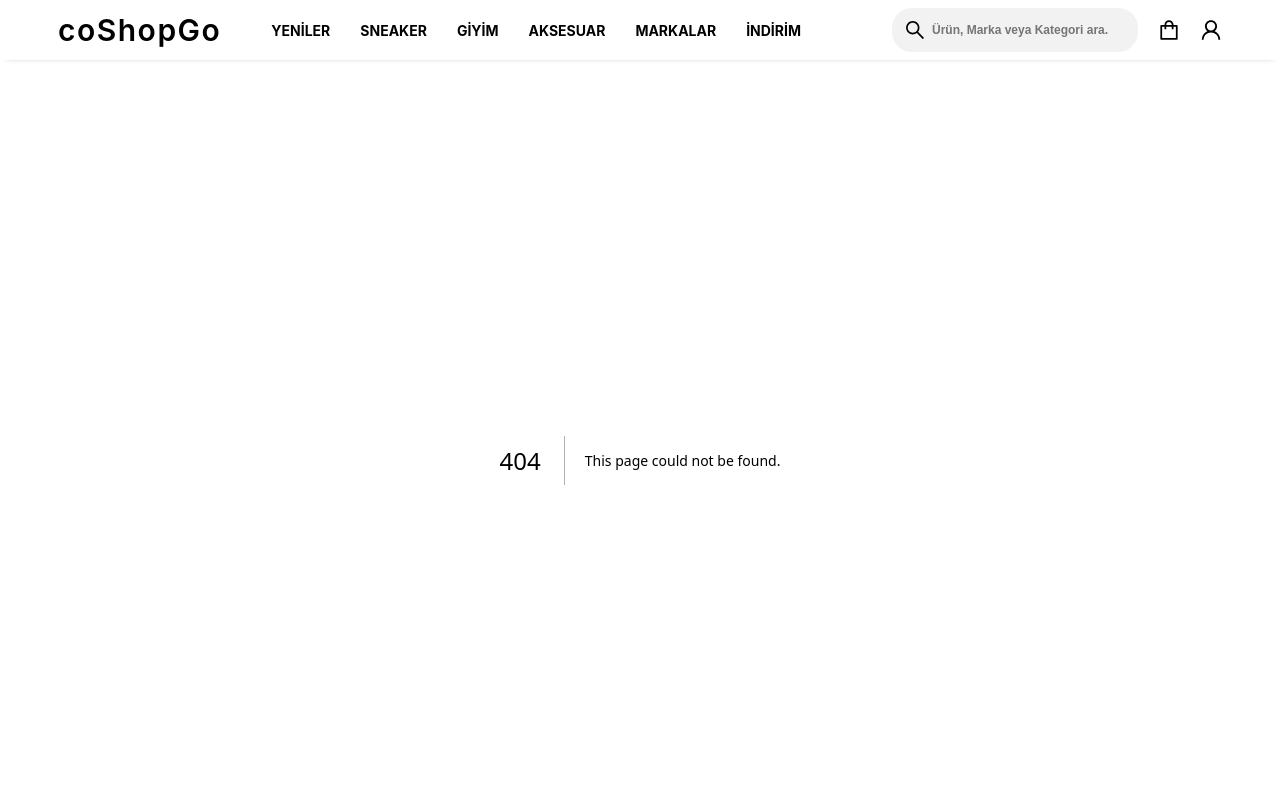
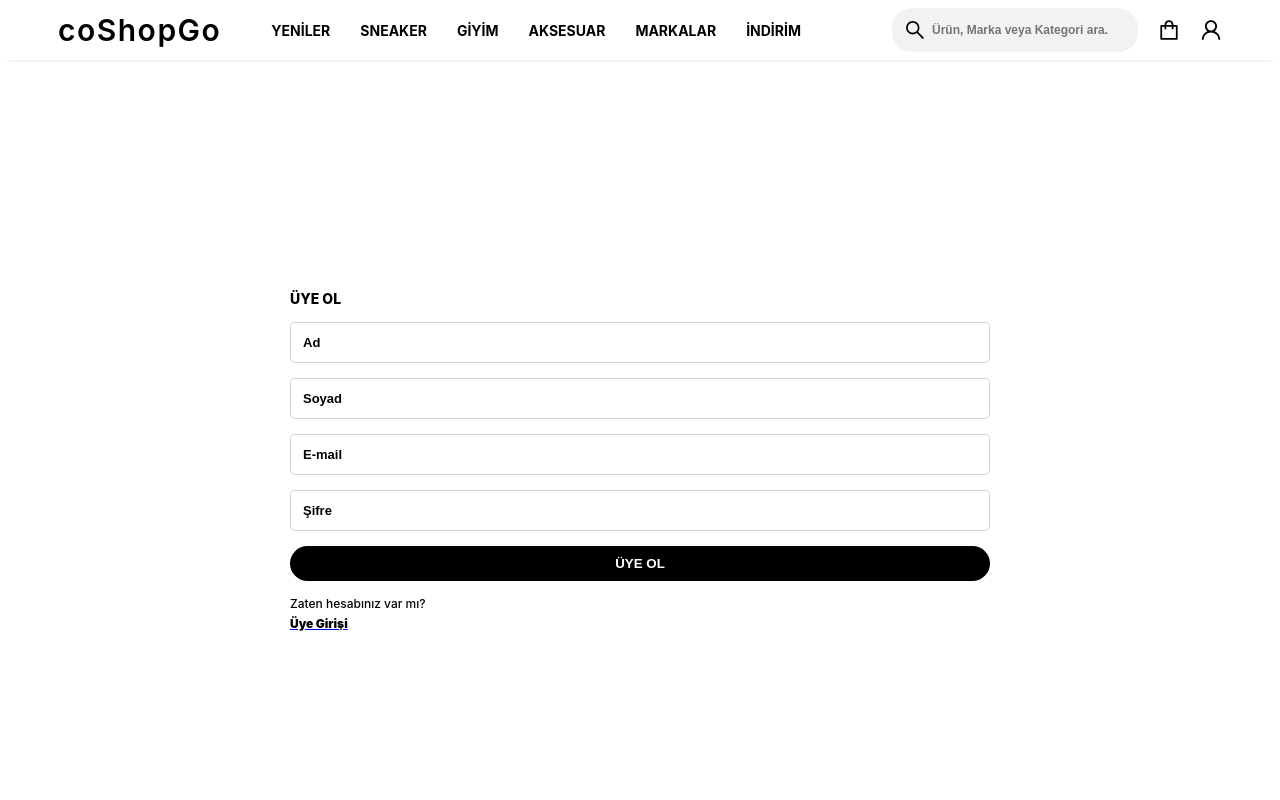
Before and after one commit to Development-Flows/coShopGo, a Next.js app in the folder apps/web/: page /account/register in a window 1280 px wide. Before the commit this address had no page. Shown: the top 800 px of the page. Built offline with nearby package versions, Linux system fonts and the light colour scheme.

Commit message:
register page added.

```diff
--- a/apps/web/pages/account/login/login.module.css
+++ b/apps/web/pages/account/login/login.module.css
@@ -76,6 +76,7 @@
     color: #000;
     font-size: 12px;
     font-weight: 700;
+    margin-left: 5px;
 }
 .loginInfoContainer{
     padding-top: 25px;
--- /dev/null
+++ b/apps/web/pages/account/register/index.js
@@ -0,0 +1,25 @@
+import styles from "./register.module.css"
+import Link from "next/link";
+
+const Register = () => {
+  return (
+   <div className={styles.registerContainer}>
+      <div className={styles.registerWrapper}>
+        <div className={styles.registerTitle}>ÜYE OL</div>
+        <form className={styles.registerForm}>
+            <input className={styles.registerInput} type="text" placeholder="Ad"/>
+            <input className={styles.registerInput} type="text" placeholder="Soyad"/>
+            <input className={styles.registerInput} type="text" placeholder="E-mail"/>
+            <input className={styles.registerInput} type="text" placeholder="Şifre"/>
+            <button className={styles.registerBtn}>ÜYE OL</button>
+            <div className={styles.shortInfo}>
+              <div className={styles.info}>Zaten hesabınız var mı?</div>
+              <Link href="/account/login"><div className={styles.infoTwo}>Üye Girişi</div></Link>
+            </div>
+        </form>
+      </div>
+   </div>
+  )
+}
+
+export default Register
--- /dev/null
+++ b/apps/web/pages/account/register/register.module.css
@@ -0,0 +1,62 @@
+.registerContainer{
+    width: 100%;
+    height: 100vh;
+    display: flex;
+    align-items: center;
+    justify-content: center;
+}
+.registerWrapper{
+    width: 700px;
+}
+.registerForm{
+    display: flex;
+    flex-direction: column;
+}
+.registerTitle{
+    font-size: 14px;
+    font-weight: 800;
+    margin-bottom: 15px;
+}
+.registerInput{
+    display: flex;
+    flex-direction: column;
+    font-size: 13px;
+    margin-bottom: 15px;
+    padding: 12px;
+    border: 1px solid #9da5af80;
+    outline: 0;
+    border-radius: 5px;
+}
+.registerInput::placeholder{
+    font-size: 13px;
+    color: #000;
+    font-weight: 700;
+}
+.registerBtn{
+    color: #fff;
+    padding: 10px;
+    font-weight: 700;
+    background-color: #000;
+    border-radius: 24px;
+    transition: .3s ease-in-out;
+    outline: 0;
+    border: 0;
+    cursor: pointer;
+}
+.registerBtn:hover{
+    border: 0;
+    background-color: #29d698;
+    padding: 10px;
+}
+.info{
+    margin-top: 15px;
+    color: #050505;
+    font-size: 12px;
+    font-weight: 500;
+}
+.infoTwo{
+    margin-top: 5px;
+    color: #050505;
+    font-size: 12px;
+    font-weight: 900;
+}
```
Also changed, not shown: apps/web/pages/account/login/index.js (+14 -5 lines).
